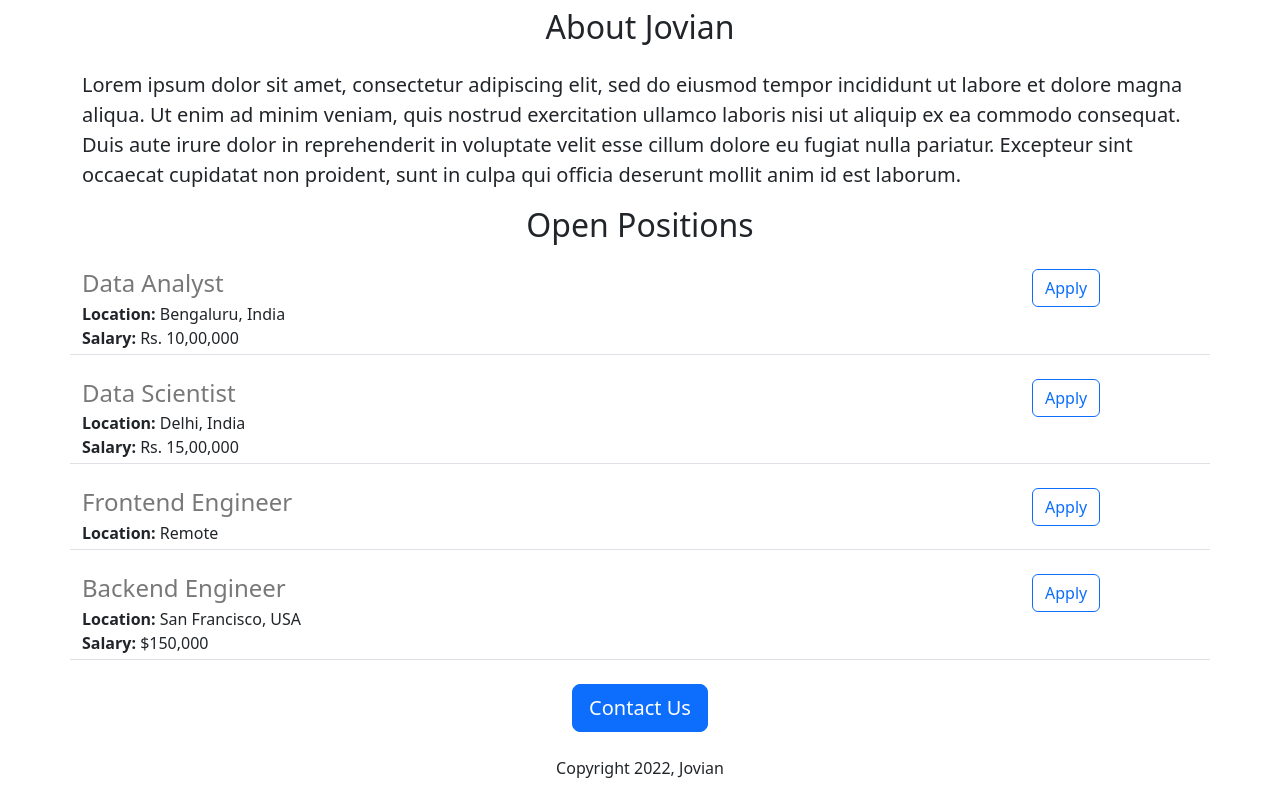
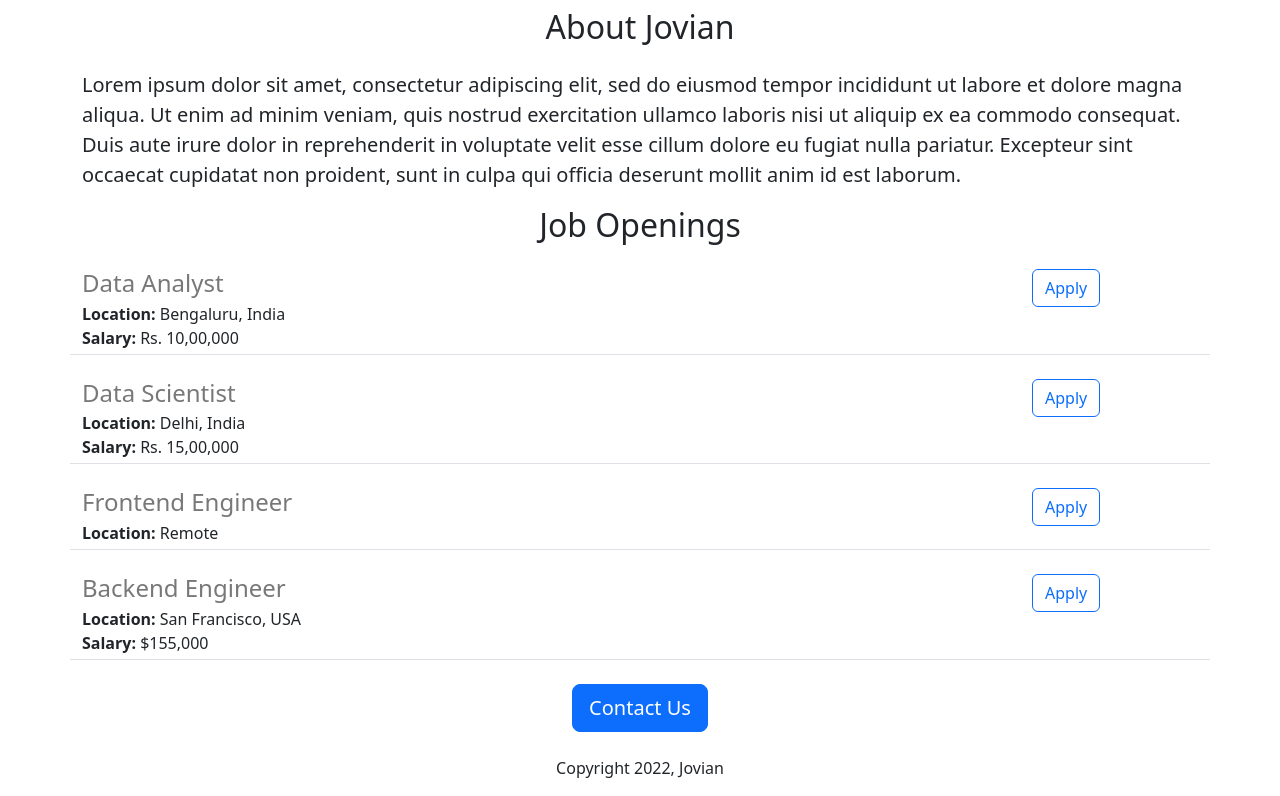
Before and after one commit to babakimf/jovian-careers-website-v2, a Flask app: page / in a window 1280 px wide. Shown: the part 456-1252 px from the top of the page. Run offline with Flask 3, Linux system fonts and the light colour scheme.

Commit message:
made some changes

```diff
--- a/app.py
+++ b/app.py
@@ -24,7 +24,7 @@
     'id': 4,
     'title': 'Backend Engineer',
     'location': 'San Francisco, USA',
-    'salary': '$150,000'
+    'salary': '$155,000'
   }
 ]
 
--- a/templates/home.html
+++ b/templates/home.html
@@ -14,7 +14,7 @@
         <img id = "banner" class = "img-fluid" src="https://gaorfid.com/wp-content/uploads/2020/05/labsolution.jpg" alt="labsolution">
         <h2 class = "text-center mt-2 mb-4">About Jovian</h2>
         <p class = "lead">Lorem ipsum dolor sit amet, consectetur adipiscing elit, sed do eiusmod tempor incididunt ut labore et dolore magna aliqua. Ut enim ad minim veniam, quis nostrud exercitation ullamco laboris nisi ut aliquip ex ea commodo consequat. Duis aute irure dolor in reprehenderit in voluptate velit esse cillum dolore eu fugiat nulla pariatur. Excepteur sint occaecat cupidatat non proident, sunt in culpa qui officia deserunt mollit anim id est laborum.</p>
-        <h2 class = "text-center mt-2 mb-4">Open Positions</h2>
+        <h2 class = "text-center mt-2 mb-4">Job Openings</h2>
 
         <div>
             {% for job in jobs %}
```
